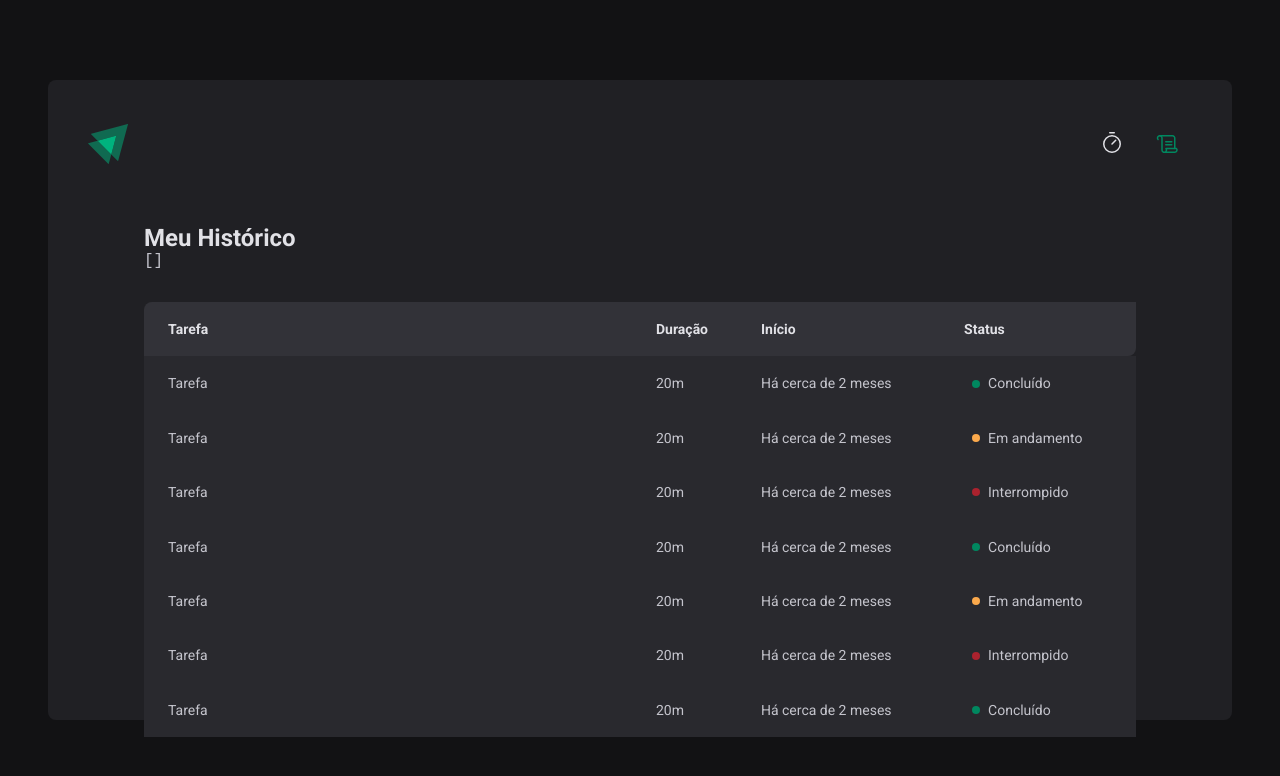
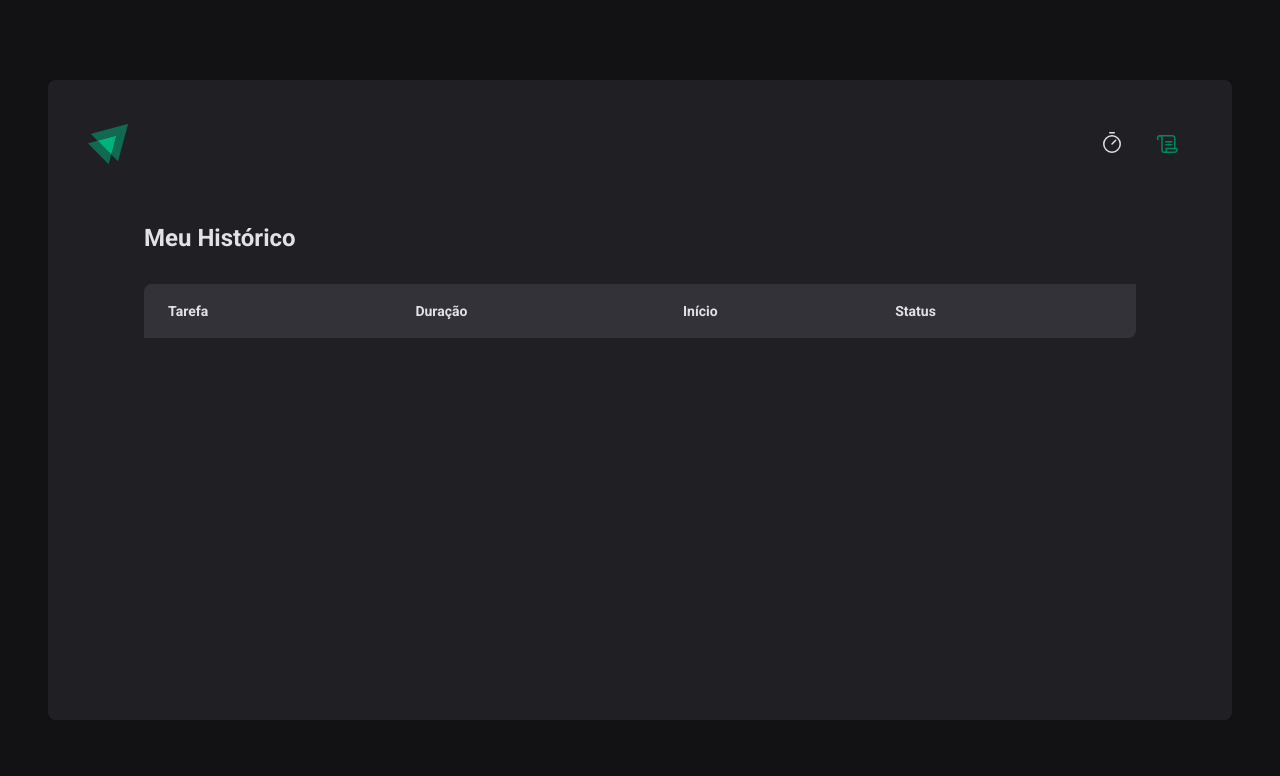
Before and after one commit to RomuloHFG/Rocketseat-ReactJS, a React (Vite) app in the folder Aula 2/01 - Ignite-timer/: page /history in a window 1280 px wide. Shown: the top 776 px of the page. Built offline with nearby package versions, Linux system fonts and the light colour scheme.

Commit message:
ReactJs - Rocketseat

```diff
--- a/Aula 2/01 - Ignite-timer/src/pages/History/index.tsx
+++ b/Aula 2/01 - Ignite-timer/src/pages/History/index.tsx
@@ -9,7 +9,6 @@
         <HistoryContainer>
             <h1>Meu Histórico</h1 >
 
-        <pre>{JSON.stringify(cycles, null, 2)}</pre>
 
             <HistoryList>
                 <table>
@@ -23,48 +22,20 @@
                         </tr>
                     </thead>
                     <tbody>
-                        <tr>
-                            <td>Tarefa</td>
-                            <td>20m</td>
-                            <td>Há cerca de 2 meses</td>
-                            <td><Status statusColor="green">Concluído</Status></td>
-                        </tr>
-                        <tr>
-                            <td>Tarefa</td>
-                            <td>20m</td>
-                            <td>Há cerca de 2 meses</td>
-                            <td><Status statusColor="yellow">Em andamento</Status></td>
-                        </tr>
-                        <tr>
-                            <td>Tarefa</td>
-                            <td>20m</td>
-                            <td>Há cerca de 2 meses</td>
-                            <td><Status statusColor="red">Interrompido</Status></td>
-                        </tr>
-                        <tr>
-                            <td>Tarefa</td>
-                            <td>20m</td>
-                            <td>Há cerca de 2 meses</td>
-                            <td><Status statusColor="green">Concluído</Status></td>
-                        </tr>
-                        <tr>
-                            <td>Tarefa</td>
-                            <td>20m</td>
-                            <td>Há cerca de 2 meses</td>
-                            <td><Status statusColor="yellow">Em andamento</Status></td>
-                        </tr>
-                        <tr>
-                            <td>Tarefa</td>
-                            <td>20m</td>
-                            <td>Há cerca de 2 meses</td>
-                            <td><Status statusColor="red">Interrompido</Status></td>
-                        </tr>
-                        <tr>
-                            <td>Tarefa</td>
-                            <td>20m</td>
-                            <td>Há cerca de 2 meses</td>
-                            <td><Status statusColor="green">Concluído</Status></td>
-                        </tr>
+                       {cycles.map(cycle =>{
+                        return(
+                            <tr key={cycle.id}>
+                                <td>{cycle.task}</td>
+                                <td>{cycle.minutesAmount} minutos</td>
+                                <td>{cycle.startDate.toISOString()}</td>
+                                <td>
+                                    {cycle.finishedDate && (<Status statusColor="green">Concluído</Status>)}
+                                    {cycle.interruptedDate && (<Status statusColor="red">Interrompido</Status>)}
+                                    {!cycle.finishedDate && !cycle.interruptedDate && (<Status statusColor="yellow">Em andamento</Status>)}
+                                </td>
+                            </tr>
+                        )
+                    })}
                     </tbody>
                 </table>
             </HistoryList>
```
